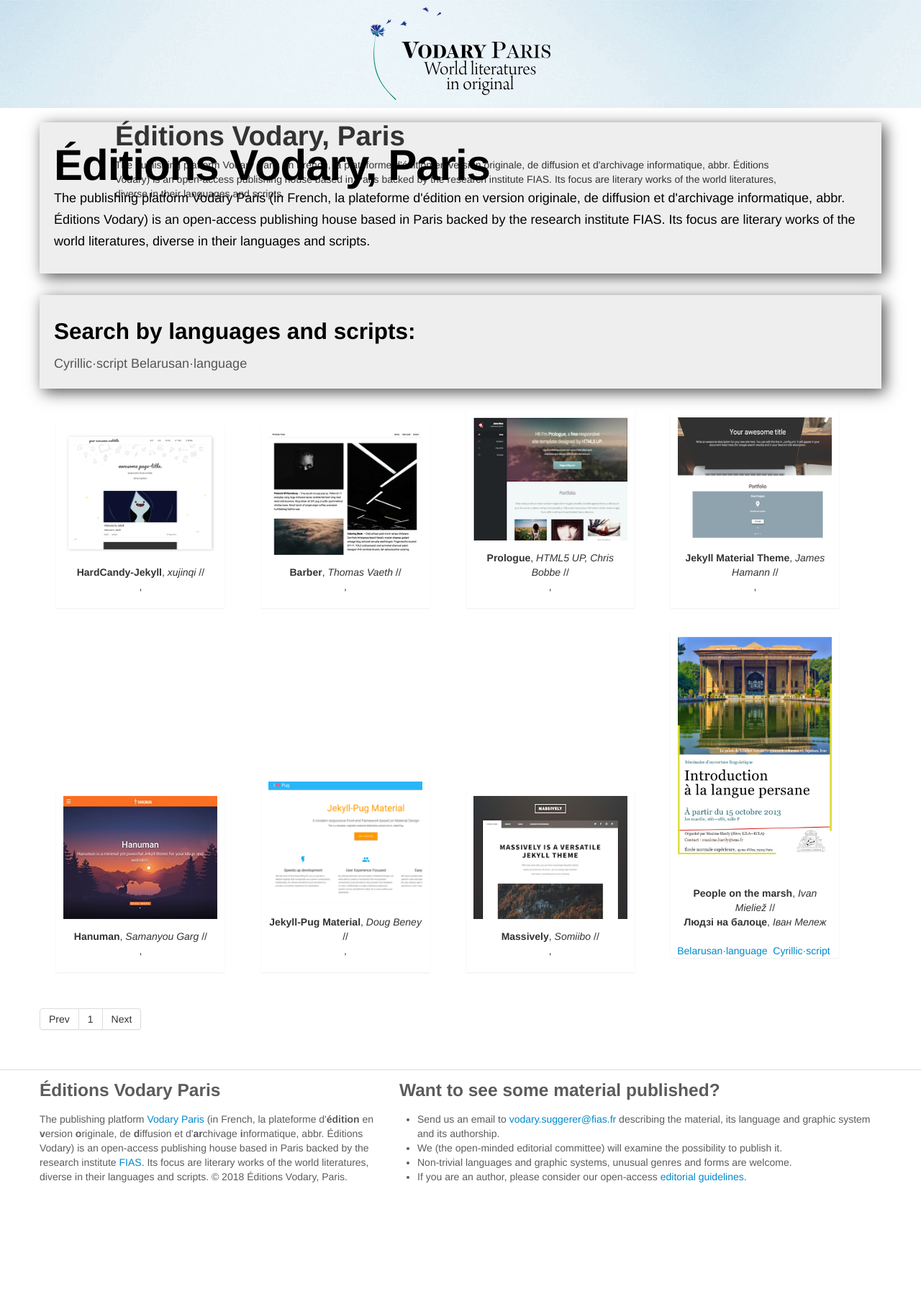
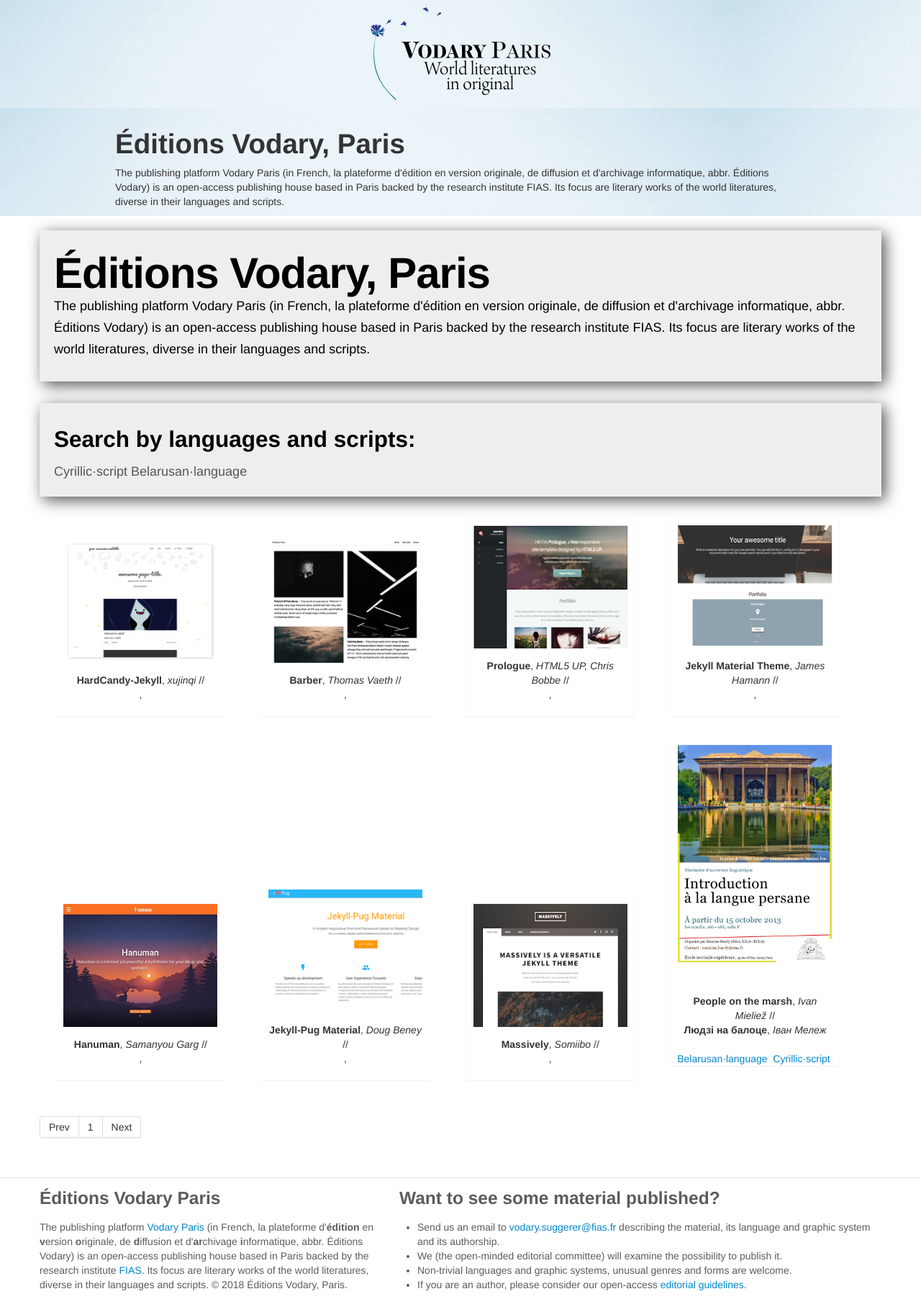
Before and after one commit to mlare/vodary, a Jekyll site: the page built from index.html, in a window 1280 px wide. Shown: the whole page at 72% size. Built offline with Jekyll 4.4.1, drawn with Linux system fonts in a browser that asks for light colours; Markdown is read by kramdown in place of the engine named in the settings; the list of posts is cut into pages by our own code; before the commit the page ends 1655 px from its top, so only the background shows below that.

Commit message:
Update default.html

```diff
--- a/_layouts/default.html
+++ b/_layouts/default.html
@@ -24,10 +24,14 @@
     <div class="wrap">
 
       <h1 id="logo"><a href="/"><img src="/assets/img/Logo.svg" width="250px"; style="display: block; margin: 0 auto; padding-top: 10px;"></a></h1>
+    </div>
+  </header>
+<header id="header">
+    <div class="wrap">
+
       <br><h1>{{ site.name }}</h1><p>The publishing platform Vodary Paris (in French, la plateforme d'édition en version originale, de diffusion et d'archivage informatique, abbr. Éditions Vodary) is an open-access publishing house based in Paris backed by the research institute FIAS. Its focus are literary works of the world literatures, diverse in their languages and scripts.</p>
     </div>
   </header>
-
 
 
   <div id="pagecontainer" class="container">
```
